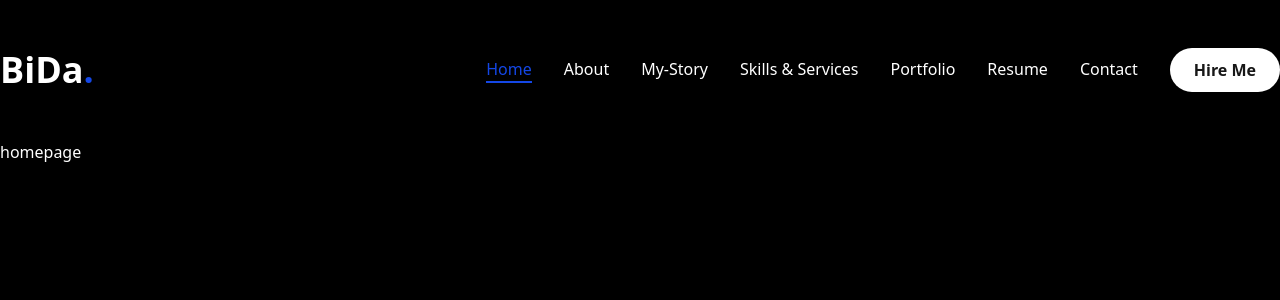
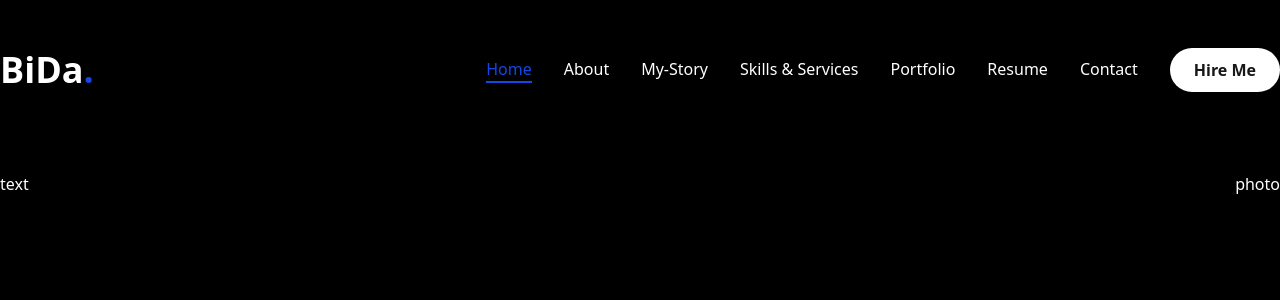
Before and after one commit to Bida3443/Bida-dev, a Next.js app: page / in a window 1280 px wide. Shown: the top 300 px of the page. Built offline with nearby package versions, Linux system fonts and the light colour scheme.

Commit message:
My Porfolio

```diff
--- a/app/globals.css
+++ b/app/globals.css
@@ -123,3 +123,13 @@
     @apply bg-background bg-black text-white text-foreground;
   }
 }
+
+.h1{
+  @apply text-[48px] xl:text-[80px] leading-[1.1] font-semibold;
+}
+.h2{
+  @apply text-[36px] xl:text-[48px] leading-[1.1] font-semibold;
+}
+.h3{
+  @apply text-[28px] xl:text-[24px] leading-[1.1] font-semibold;
+}
--- a/app/page.tsx
+++ b/app/page.tsx
@@ -1,9 +1,19 @@
 // import Image from "next/image";
+import {Button} from "@/components/ui/button";
+import {FiDownload} from "react-icons/fi";
+
 
 export default function Home() {
   return (
-    <div >homepage
-    </div>
+    <section className="h-full">
+      <div className="container mx-auto h-full">
+        <div className="flex flex-col xl:flex-row md:flex-row items-center justify-between xl:pt-8 xl:pb-24">
+          <div>text</div>
+          <div>photo</div>
+        </div>
+      </div>
+
+    </section>
 
   );
 }
```
Also changed, not shown: components/ui/button.tsx (line endings or trailing spaces).
